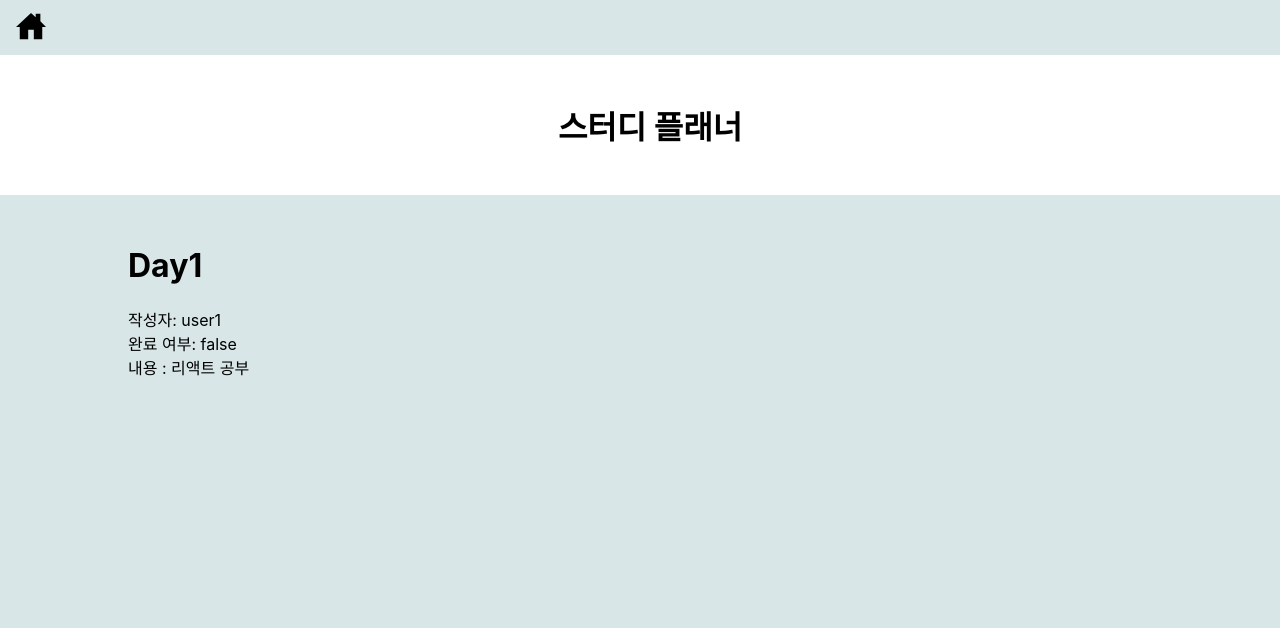
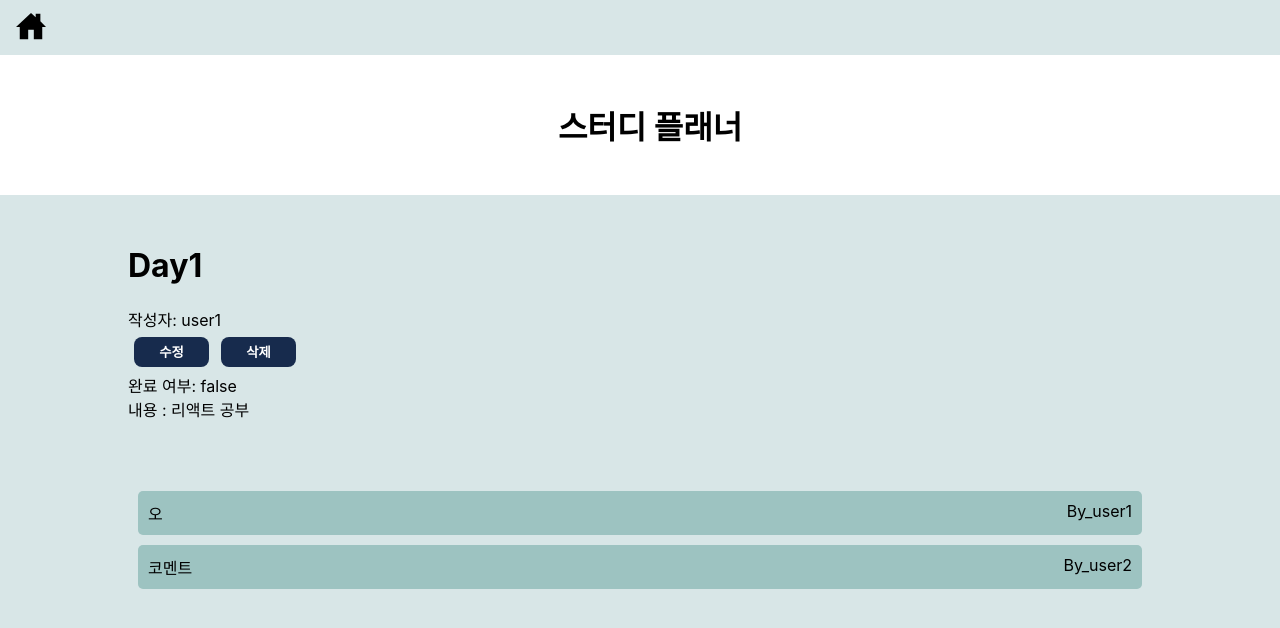
Before and after one commit to Hediar/react-lv4, a React (Create React App) app: page /detailstudy/1 in a window 1280 px wide. Shown: the top 628 px of the page. Built offline with nearby package versions, Linux system fonts and the light colour scheme; data requests are answered from the project's data file.

Commit message:
Comments 컴포넌트 추가, 각각의 댓글 DetailTodo에서 map으로 뿌려줌

```diff
--- a/db.json
+++ b/db.json
@@ -53,7 +53,7 @@
   "comments": [
     {
       "id": "1",
-      "user-comments": [
+      "userComments": [
         {
           "user": "user1",
           "comment": "오"
@@ -66,11 +66,25 @@
     },
     {
       "id": "2",
-      "user-comments": []
+      "userComments": [
+        {
+          "user": "user3",
+          "comment": "여기는 id2 게시판의 코멘트입니다!"
+        }
+      ]
     },
     {
       "id": "3",
-      "user-comments": []
+      "userComments": [
+        {
+          "user": "user3",
+          "comment": "내가쓴글~~"
+        },
+        {
+          "user": "user2",
+          "comment": "코멘트3333"
+        }
+      ]
     }
   ]
 }
--- a/src/api/studyTodo.js
+++ b/src/api/studyTodo.js
@@ -21,4 +21,13 @@ const getStudy = async (id) => {
   return response.data;
 };
 
-export { getStudyList, addStudyList, getStudy };
+// 해당 게시판 코멘트 조회
+const getComments = async (id) => {
+  const response = await axios.get(
+    `${process.env.REACT_APP_SERVER_URL}/comments/${id}`
+  );
+  console.log("comments res", response);
+  return response.data;
+};
+
+export { getStudyList, addStudyList, getStudy, getComments };
--- /dev/null
+++ b/src/components/Comments.jsx
@@ -0,0 +1,24 @@
+import React from "react";
+import { styled } from "styled-components";
+
+function Comments({ codata }) {
+  return (
+    <>
+      <CommentBox>
+        <div> {`${codata.comment}`}</div>
+        <div> By_{`${codata.user}`}</div>
+      </CommentBox>
+    </>
+  );
+}
+
+export default Comments;
+
+const CommentBox = styled.div`
+  display: flex;
+  justify-content: space-between;
+  background-color: #9dc3c1;
+  margin: 10px;
+  padding: 10px;
+  border-radius: 5px;
+`;
--- a/src/pages/DetailTodo.jsx
+++ b/src/pages/DetailTodo.jsx
@@ -3,16 +3,28 @@ import Header from "../components/Header";
 import Footer from "../components/Footer";
 import { styled } from "styled-components";
 import { useParams } from "react-router-dom";
-import { getStudy } from "../api/studyTodo";
+import { getComments, getStudy } from "../api/studyTodo";
 import { useQuery } from "react-query";
+import Button from "../components/Button";
+import Comments from "../components/Comments";
 
 function DetailTodo() {
   const param = useParams();
-  const { isLoading, isError, data } = useQuery(`${param.id}`, () =>
-    getStudy(param.id)
-  );
 
-  if (isLoading) {
+  const {
+    isLoading,
+    isError,
+    data: study,
+  } = useQuery(`${param.id}`, () => getStudy(param.id));
+
+  console.log("1");
+  const {
+    isLoading: coisLoading,
+    isError: coisError,
+    data: comments,
+  } = useQuery(`${param.id}Comments`, () => getComments(param.id));
+
+  if (isLoading || coisLoading) {
     return (
       <>
         <Header />
@@ -20,7 +32,7 @@ function DetailTodo() {
       </>
     );
   }
-  if (isError) {
+  if (isError || coisError) {
     return (
       <>
         <Header />
@@ -33,10 +45,19 @@ function DetailTodo() {
     <>
       <Header />
       <DetailBox>
-        <h1>{`${data.title}`}</h1>
-        <div>{`작성자: ${data.writer}`}</div>
-        <div>{`완료 여부: ${data.isDone}`}</div>
-        <div>{`내용 : ${data.contents}`}</div>
+        <h1>{`${study.title}`}</h1>
+        <div>
+          <div>{`작성자: ${study.writer}`}</div>
+          <Button>수정</Button>
+          <Button>삭제</Button>
+        </div>
+        <div>{`완료 여부: ${study.isDone}`}</div>
+        <div>{`내용 : ${study.contents}`}</div>
+      </DetailBox>
+      <DetailBox>
+        {comments.userComments?.map((comment) => (
+          <Comments codata={comment} key={comment.user} />
+        ))}
       </DetailBox>
       <Footer />
     </>
```
